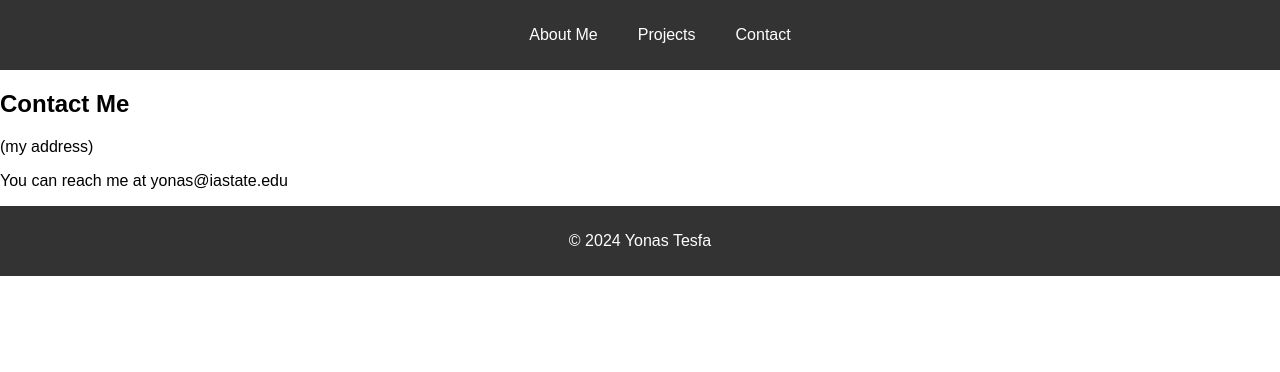
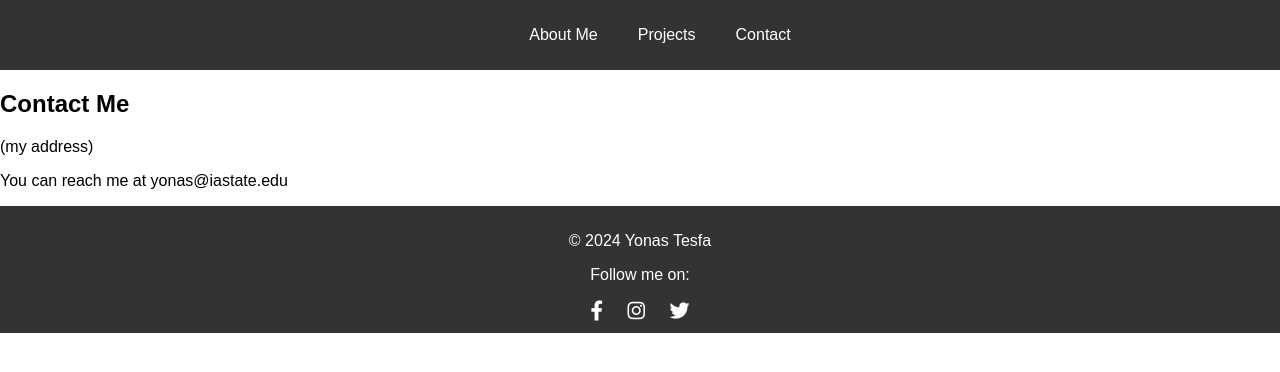
Before and after one commit to Yonas16/personal, a plain HTML site: page contact.html in a window 1280 px wide. Drawn offline with Linux system fonts and the light colour scheme.

Commit message:
Add files via upload

```diff
--- a/contact.html
+++ b/contact.html
@@ -5,6 +5,7 @@
     <meta name="viewport" content="width=device-width, initial-scale=1.0">
     <title>Contact</title>
     <link rel="stylesheet" href="./style.css">
+    <link rel="stylesheet" href="https://cdnjs.cloudflare.com/ajax/libs/font-awesome/6.0.0-beta3/css/all.min.css">
 </head>
 <body>
     <header>
@@ -23,6 +24,10 @@
     </div>
     <footer>
         <p>&copy; 2024 Yonas Tesfa</p>
+        <p>Follow me on:</p>
+        <a href="https://www.facebook.com" target="_blank"><i class="fab fa-facebook-f"></i></a>
+        <a href="https://www.instagram.com" target="_blank"><i class="fab fa-instagram"></i></a>
+        <a href="https://www.twitter.com" target="_blank"><i class="fab fa-twitter"></i></a>
     </footer>
 </body>
 </html>
--- a/style.css
+++ b/style.css
@@ -29,3 +29,12 @@ footer {
     background-color: #333;
     color: #fff;
 }
+footer a {
+    color: #fff;
+    margin: 0 10px;
+    text-decoration: none;
+    font-size: 20px;
+}
+footer a:hover {
+    color: #f39c12; /* Change color on hover */
+}
```
Also changed, not shown: index.html (+5 -0 lines), projects.html (+5 -0 lines).
